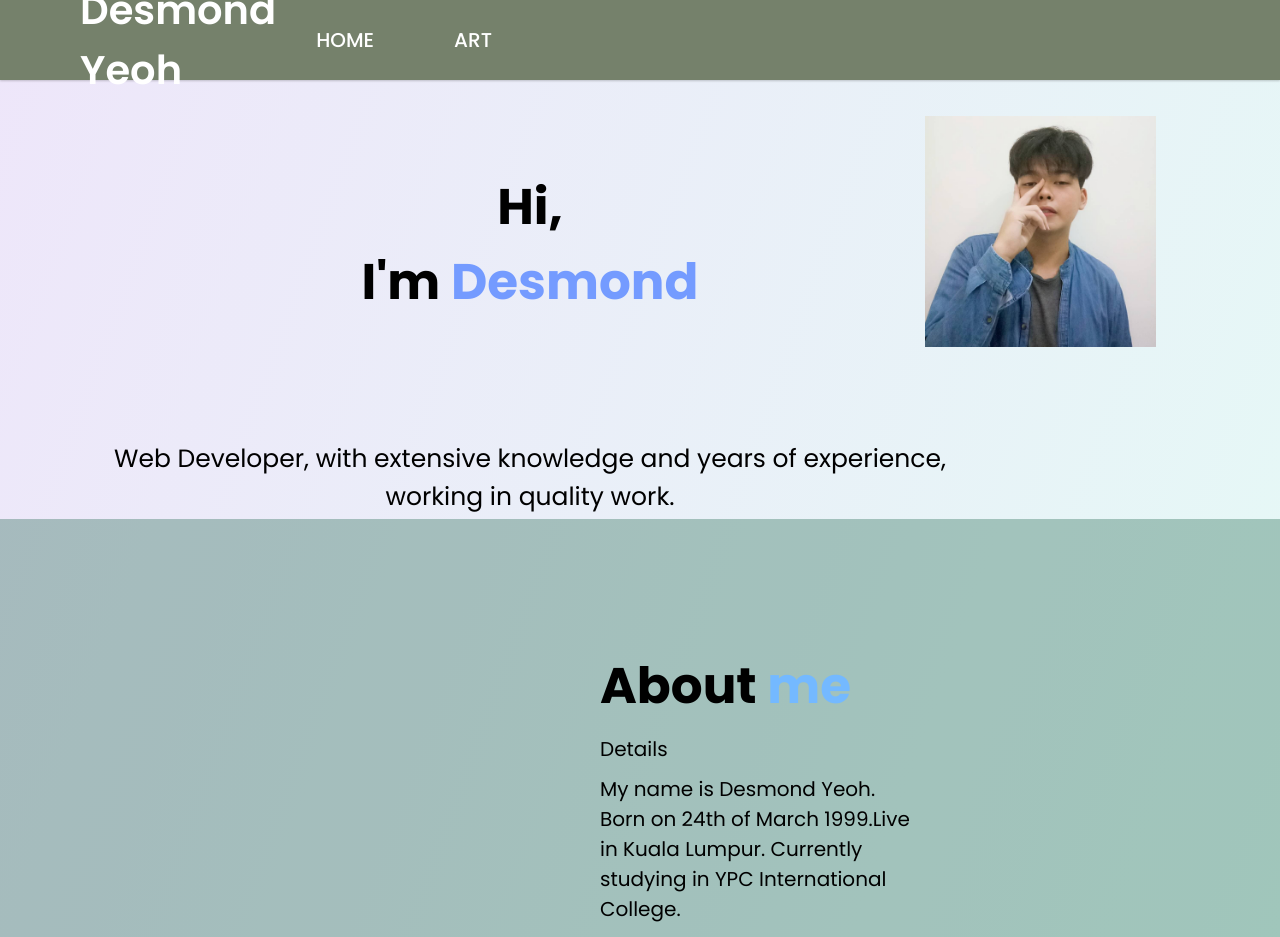
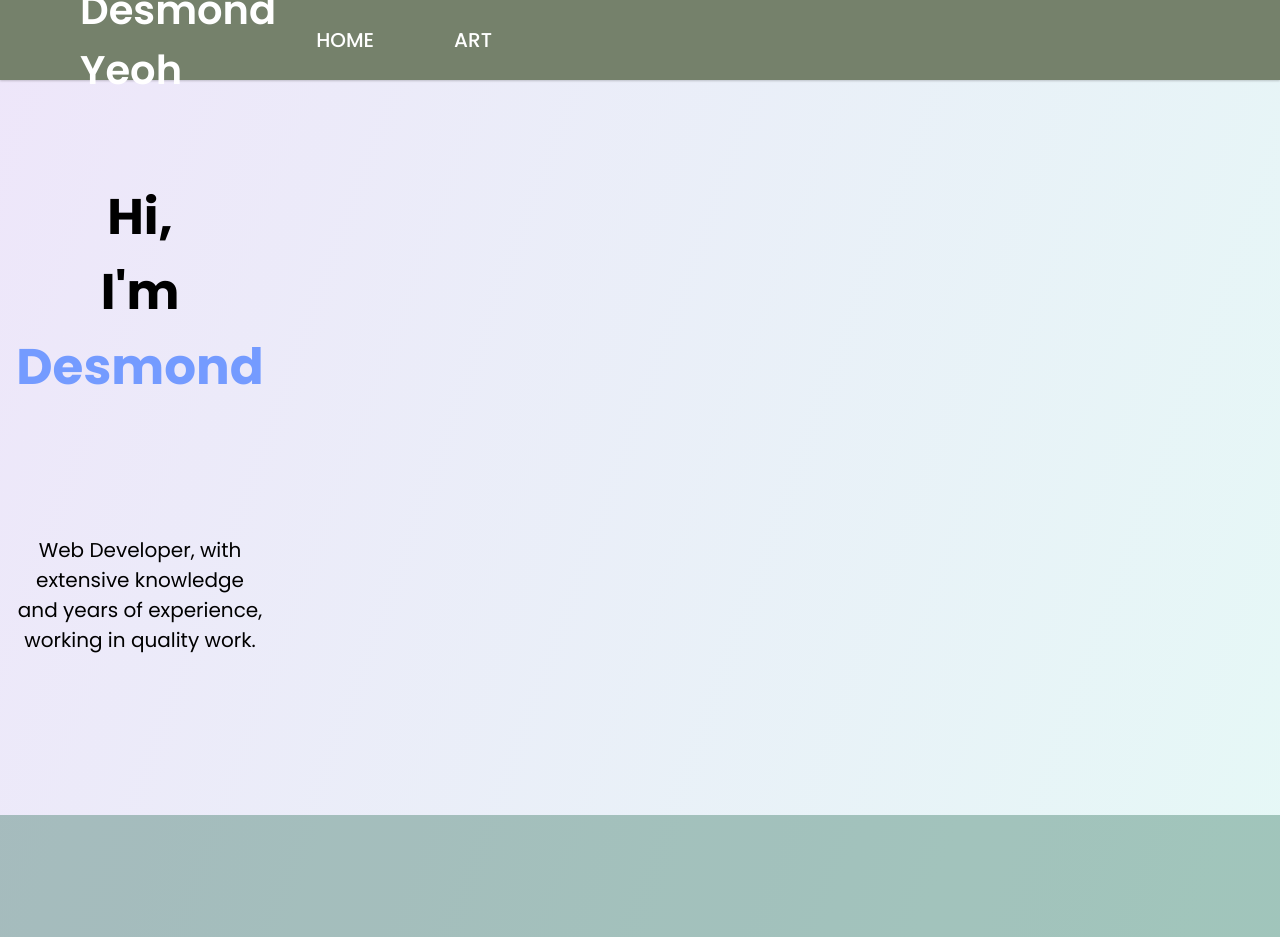
Before and after one commit to des380/des380.github.io, a plain HTML site: page index.html in a window 1280 px wide. Shown: the top 937 px of the page. Drawn offline with Linux system fonts and the light colour scheme.

Commit message:
Update style.css

```diff
--- a/style.css
+++ b/style.css
@@ -203,38 +203,32 @@ header .navbar {
   color: #444;
 }
 
-.video-wrapper [
-  width: 700px;
-  margin: 0 auto;
-  border: 15px solid rbga(255, 255, 255, 0.5);
-  border-radius: 10px;
-  height: 400px;
+.container {
+  width: 100%;
+  display: flex;
+  text-align: center;
+  justify-content: center;
+  align-items: center;
+  padding: 10px;
 }
 
-.video {
-  width: 100%;
+.left{
+  flex-basis: 50%;
+  max-width: 400px;
+  padding-left: 5vh;
 }
 
-.video-warpper .my-controls {
-  display: flex;
-  list-style: none;
-  justify-content: center;
-  margin-top: 30px;
+.left h2{
+  font-size: 50px;
 }
 
-.video-wrapper .my-controls li{
-  width: 100px;
-  line-height: 100px;
-  background: rgba(255, 255, 255, 0.6);
-  margin: 0 15px;
-  border-radius: 50%;
-  text-align: center;
+.left p{
   font-size: 20px;
-  border: 5px solid orange;
-  cursor: pointer;
-  transition: transform 1s ease;
+  margin: 10px 0px;
 }
 
-.video-wrapper .my-controls li:hover{
-  transform: rotate(180deg);
+.right img{
+  flex-basis: 50%;
+  margin-left: 30vh;
+  margin-top: 15vh;
 }
```
